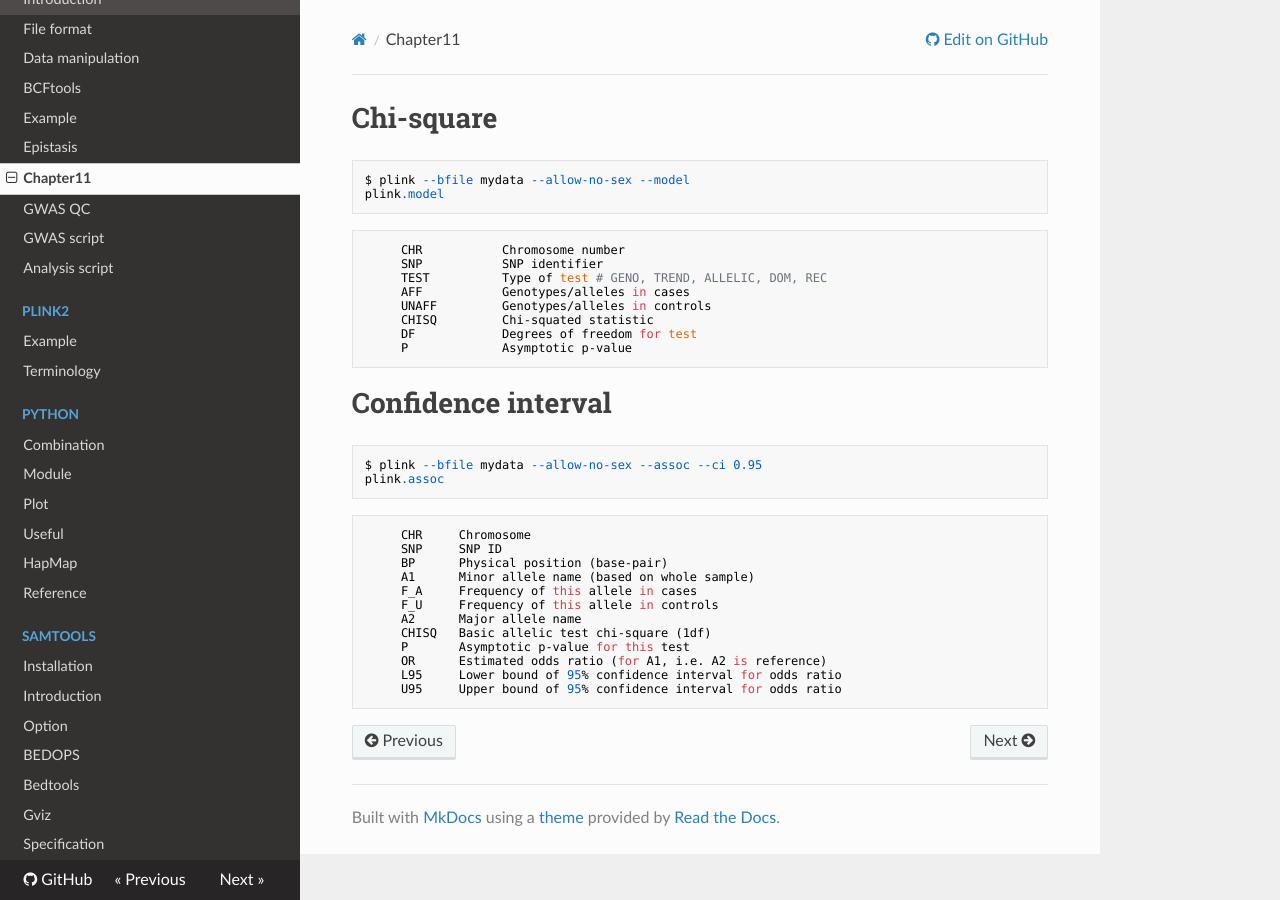
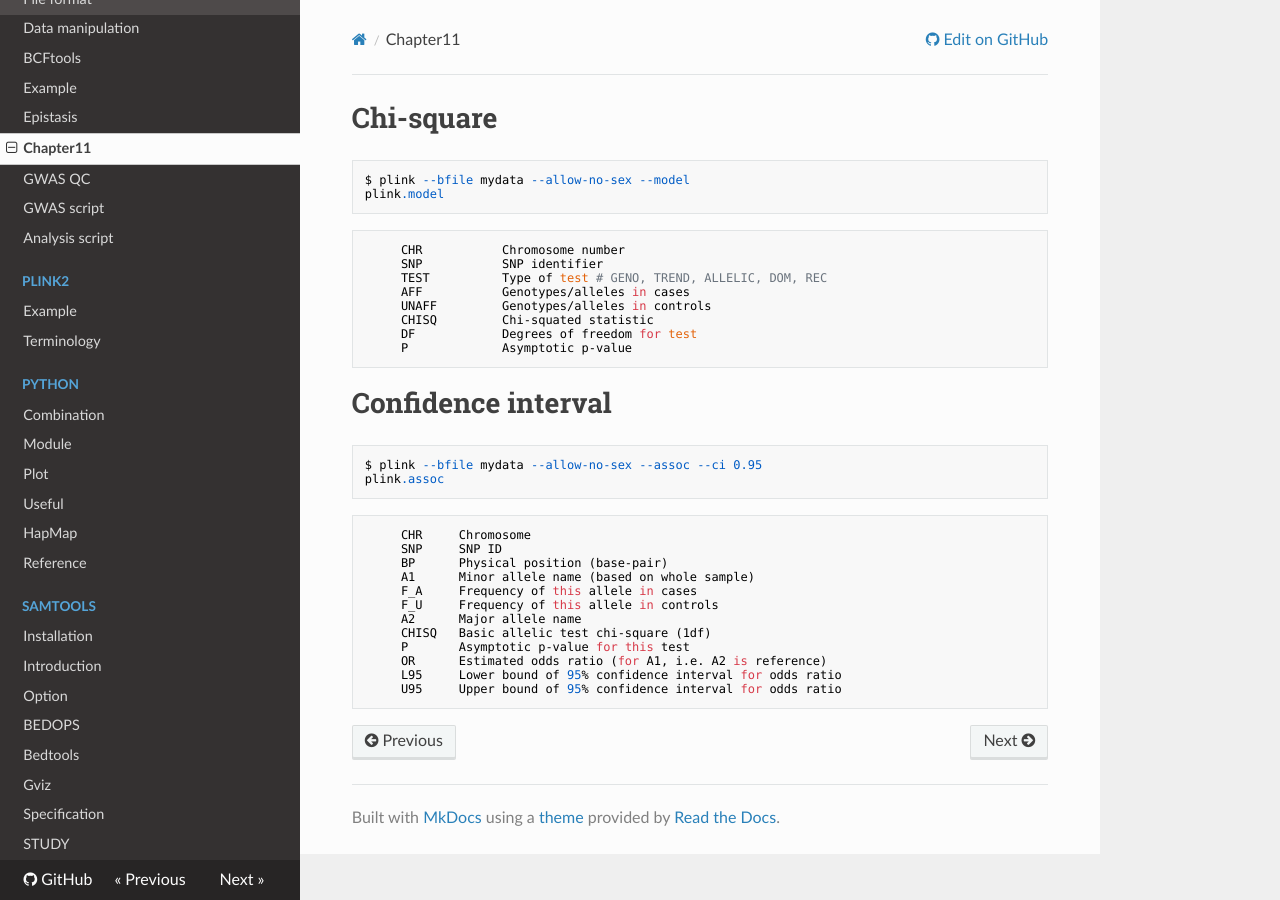
Before and after one commit to WonyoungCho/plink, an MkDocs documentation site: the page built from docs/chapter11.md, in a window 1280 px wide. Built offline with MkDocs 1.6.1, drawn with Linux system fonts in a browser that asks for light colours; nearby versions of some CDN libraries; old or Windows-style settings are respelled for this version of MkDocs.

Commit message:
Update mkdocs.yml

```diff
--- a/mkdocs.yml
+++ b/mkdocs.yml
@@ -37,4 +37,5 @@ pages:
     - Bedtools: 'bedtools_int.md'
     - Gviz: 'Gviz_int.md'
     - Specification: 'com_spec.md'
+    - STUDY: 'study.md'
 theme: readthedocs
```
